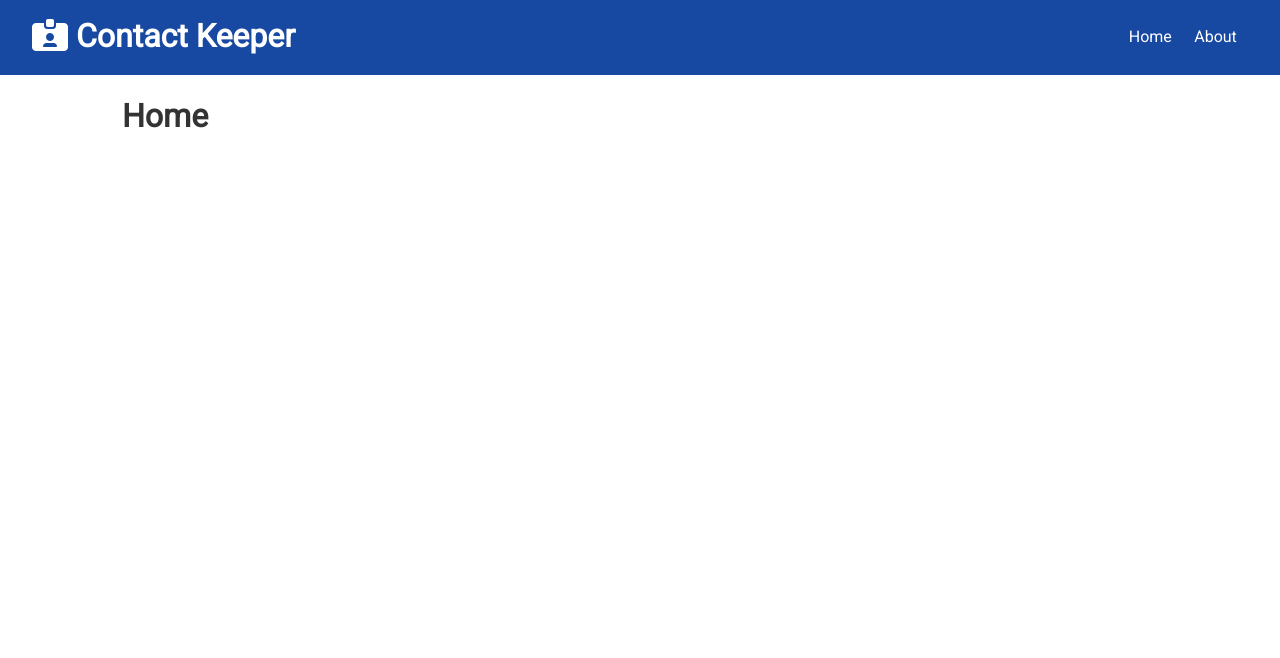
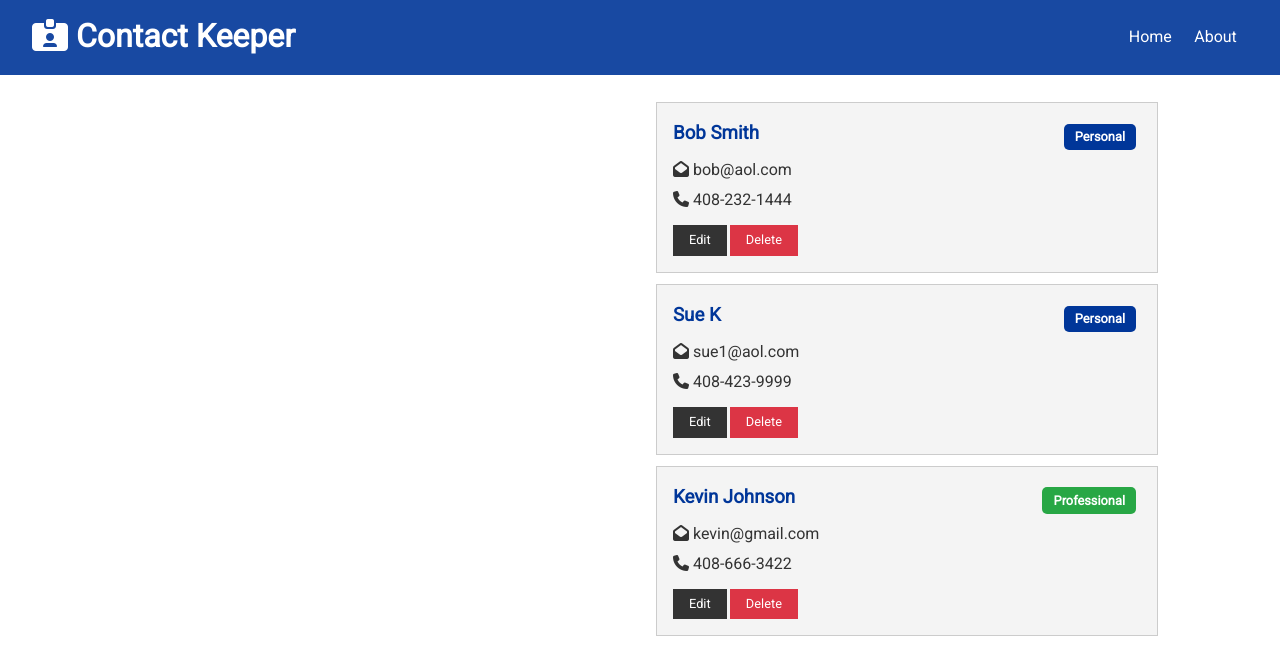
Before and after one commit to CedenoHernandez/contact-keeper, a React (Create React App) app in the folder client/: page / in a window 1280 px wide. Shown: the top 658 px of the page. Built offline with nearby package versions, Linux system fonts and the light colour scheme.

Commit message:
Set up contacts & ContactItem components

```diff
--- /dev/null
+++ b/client/src/components/contacts/ContactItem.js
@@ -0,0 +1,33 @@
+import React from 'react';
+import PropTypes from 'prop-types';
+
+const ContactItem = ({ contact }) => {
+  const { id, name, email, phone, type } = contact;
+  return (
+    <div className="card bg-light">
+      <h3 className="text-primary text-left">
+        {name}{' '} <span style={{ float: 'right' }} className={'badge ' + (type === 'professional' ? 'badge-success' : 'badge-primary')}>
+          {type.charAt(0).toUpperCase() + type.slice(1)}
+        </span>
+      </h3>
+      <ul className="list">
+        {email && (<li>
+          <i className="fas fa-envelope-open"></i> {email}
+        </li>)}
+        {phone && (<li>
+          <i className="fas fa-phone"></i> {phone}
+        </li>)}
+      </ul>
+      <p>
+        <button className="btn btn-dark btn-sm">Edit</button>
+        <button className="btn btn-danger btn-sm">Delete</button>
+      </p>
+    </div>
+  )
+}
+
+ContactItem.propTypes = {
+  contact: PropTypes.object.isRequired
+}
+
+export default ContactItem;
--- /dev/null
+++ b/client/src/components/contacts/Contacts.js
@@ -0,0 +1,17 @@
+import React, { Fragment, useContext } from 'react';
+import ContactItem from './ContactItem';
+import ContactContext from '../../context/contact/contactContext';
+
+const Contacts = () => {
+  const contactContext = useContext(ContactContext);
+  const { contacts } = contactContext;
+  return (
+    <Fragment>
+      {contacts.map(contact => (
+        <ContactItem key={contact.id} contact={contact} />
+      ))}
+    </Fragment>
+  )
+}
+
+export default Contacts;
--- a/client/src/components/pages/Home.js
+++ b/client/src/components/pages/Home.js
@@ -1,9 +1,15 @@
 import React from 'react';
+import Contacts from '../contacts/Contacts';
 
 const Home = () => {
   return (
-    <div>
-      <h1>Home</h1>
+    <div className="grid-2">
+      <div>
+        {/* ContactForm */}
+      </div>
+      <div>
+        <Contacts />
+      </div>
     </div>
   )
 }
```
